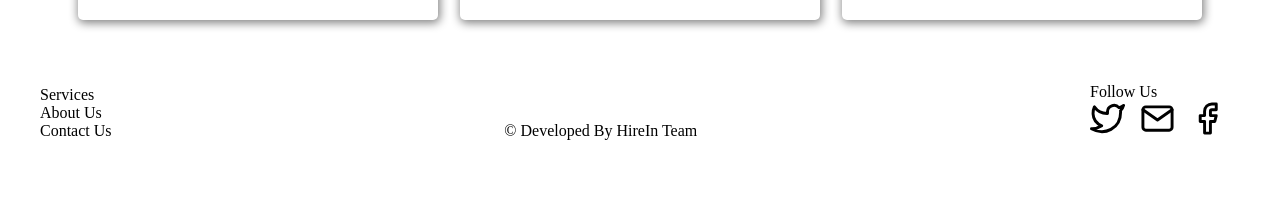
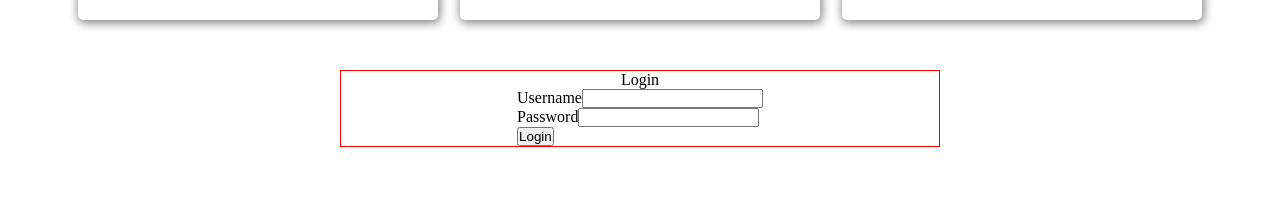
Before and after one commit to Persistent-A/HireIn, a React (Create React App) app: page / in a window 1280 px wide. Shown: the part 973-1170 px from the top of the page. Before the commit the page ends 1113 px from the top, so only its background shows below. Built offline with nearby package versions, Linux system fonts and the light colour scheme.

Commit message:
created alogin form

```diff
--- a/src/App.js
+++ b/src/App.js
@@ -3,6 +3,7 @@ import Header from "./components/Header"
 import Main from "./components/Main"
 import Footer from "./components/Footer";
 import AllFeaturedEmployee from "./components/AllFeaturedEmployee";
+import Login from "./components/Login";
 
 function App() {
   return (
@@ -10,6 +11,7 @@ function App() {
       <Header/>
       <Main/>
       <AllFeaturedEmployee/>
+      <Login />
       <Footer/>
     </div>
   );
--- /dev/null
+++ b/src/Styles/login.css
@@ -0,0 +1,20 @@
+* {
+    margin: 0;
+    padding: 0;
+    box-sizing: border-box;
+}
+
+.loginform{
+    border: 1px solid red;
+    width: 50%;
+    margin: auto;
+    display: flex;
+    flex-direction: column;
+    align-items: center;
+    margin-top: 50px;
+  }
+
+  /* .loginform > p {
+    border: 1px solid green;
+    text-align: center;
+  } */
--- a/src/components/Login.js
+++ b/src/components/Login.js
@@ -0,0 +1,26 @@
+import "../Styles/login.css"
+
+const Login = () => {
+  return (
+    <div className="loginform">
+        <p>Login</p>
+        <form className="form-container">
+            <div>
+                <label>Username</label>
+                <input type="text"></input>
+            </div>
+            <div>
+                <label>Password</label>
+                <input type="text"></input>
+            </div>
+            <button>Login</button>
+
+
+        </form>
+
+
+    </div>
+  )
+}
+
+export default Login
```
Also changed, not shown: src/index.css (line endings or trailing spaces).
